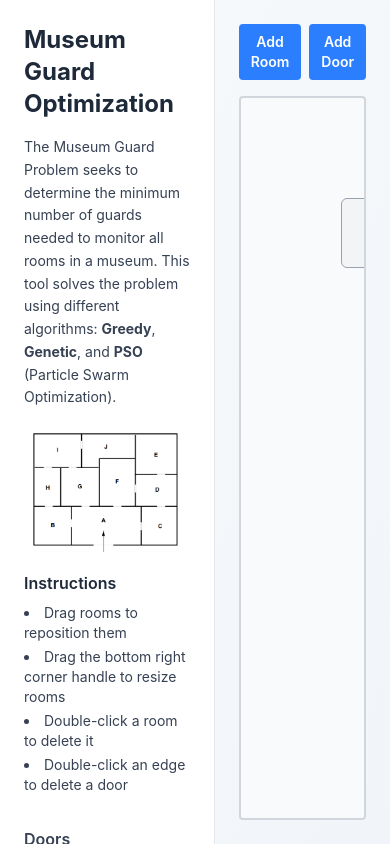
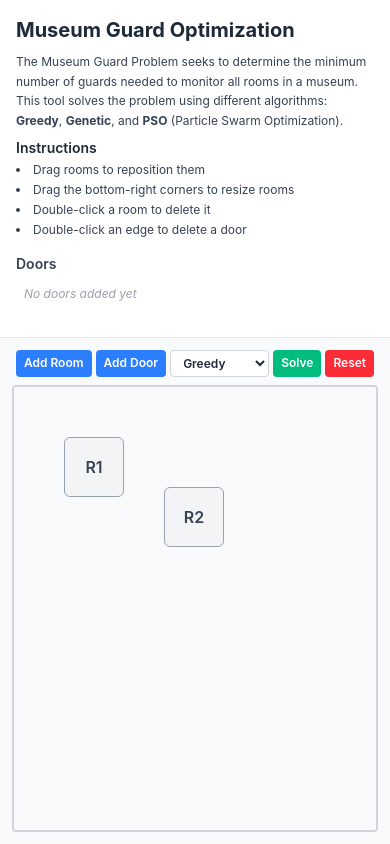
Before and after one commit to hejmanh/museum-guard-solving-web, a Next.js app: page / in a window 390 px wide. Built offline with nearby package versions, Linux system fonts and the light colour scheme.

Commit message:
style: responsive

```diff
--- a/app/page.tsx
+++ b/app/page.tsx
@@ -8,8 +8,8 @@ import { Room, Door, Algorithm } from "@/shared/types";
 
 export default function Home() {
   const [rooms, setRooms] = useState<Room[]>([
-    { id: 1, x: 100, y: 100, width: 70, height: 70 },
-    { id: 2, x: 250, y: 150, width: 70, height: 70 },
+    { id: 1, x: 50, y: 50, width: 60, height: 60 },
+    { id: 2, x: 150, y: 100, width: 60, height: 60 },
   ]);
   const [doors, setDoors] = useState<Door[]>([]);
   const [nextRoomId, setNextRoomId] = useState(3);
@@ -27,10 +27,10 @@ export default function Home() {
 
     const newRoom: Room = {
       id: newId,
-      x: 50 + Math.random() * 200,
-      y: 50 + Math.random() * 200,
-      width: 70,
-      height: 70,
+      x: 20 + Math.random() * 150,
+      y: 20 + Math.random() * 150,
+      width: 60,
+      height: 60,
     };
     setRooms([...rooms, newRoom]);
   };
@@ -103,8 +103,8 @@ export default function Home() {
 
   const handleReset = () => {
     setRooms([
-      { id: 1, x: 100, y: 100, width: 80, height: 80 },
-      { id: 2, x: 250, y: 150, width: 80, height: 80 },
+      { id: 1, x: 50, y: 50, width: 60, height: 60 },
+      { id: 2, x: 150, y: 100, width: 60, height: 60 },
     ]);
     setDoors([]);
     setNextRoomId(3);
@@ -113,28 +113,27 @@ export default function Home() {
   };
 
   const handleSolveOptimization = () => {
-    // Placeholder for optimization logic
     alert(`chua lam hihi`);
   };
 
   return (
-    <div className="flex h-screen w-screen bg-linear-to-br from-slate-50 to-slate-100 overflow-hidden">
+    <div className="min-h-screen w-full bg-gradient-to-br from-slate-50 to-slate-100 portrait:flex portrait:flex-col landscape:flex landscape:flex-row">
       {/* Left Panel */}
-      <div className="w-[28rem] p-6 bg-white border-r border-gray-200 overflow-y-auto flex flex-col">
-        <h1 className="text-2xl font-bold text-gray-800 mb-4">
+      <div className="portrait:w-full portrait:h-[40vh] portrait:overflow-y-auto landscape:w-96 xl:w-[32rem] 2xl:w-[36rem] landscape:h-screen landscape:overflow-y-auto p-4 sm:p-6 bg-white portrait:border-b landscape:border-r border-gray-200 flex flex-col">
+        <h1 className="text-xl sm:text-2xl font-bold text-gray-800 mb-2 sm:mb-4">
           Museum Guard Optimization
         </h1>
 
         {/* Introduction */}
-        <section className="mb-4">
-          <p className="text-sm text-gray-700 leading-relaxed">
+        <section className="mb-2 sm:mb-4">
+          <p className="text-xs sm:text-sm text-gray-700 leading-relaxed">
             The Museum Guard Problem seeks to determine the minimum number of guards needed to monitor all rooms in a museum.
             This tool solves the problem using different algorithms: <strong>Greedy</strong>, <strong>Genetic</strong>, and <strong>PSO</strong> (Particle Swarm Optimization).
           </p>
         </section>
 
-        {/* Example Image */}
-        <section className="mb-4 flex justify-center">
+        {/* Example Image - Hidden on mobile portrait for space */}
+        <section className="mb-2 sm:mb-4 portrait:hidden landscape:flex justify-center">
           <div className="overflow-hidden">
             <Image
               src="/images/example.png"
@@ -146,11 +145,11 @@ export default function Home() {
         </section>
 
         {/* Instructions */}
-        <section className="mb-4">
-          <h3 className="text-base font-semibold text-gray-800 mb-2">Instructions</h3>
-          <ul className="text-sm text-gray-700 space-y-1 list-disc list-inside">
+        <section className="mb-2 sm:mb-4">
+          <h3 className="text-sm sm:text-base font-semibold text-gray-800 mb-1 sm:mb-2">Instructions</h3>
+          <ul className="text-xs sm:text-sm text-gray-700 space-y-1 list-disc list-inside">
             <li>Drag rooms to reposition them</li>
-            <li>Drag the bottom right corner handle to resize rooms</li>
+            <li>Drag the bottom-right corners to resize rooms</li>
             <li>Double-click a room to delete it</li>
             <li>Double-click an edge to delete a door</li>
           </ul>
@@ -158,53 +157,47 @@ export default function Home() {
 
         {/* Door List */}
         <DoorList doors={doors} />
-
-        {/* Control Buttons */}
-        <section className="mt-4">
-          <div className="flex gap-2 flex-wrap">
-            <select
-              value={selectedAlgorithm}
-              onChange={(e) => setSelectedAlgorithm(e.target.value as Algorithm)}
-              className="px-3 py-2 pr-8 bg-white border border-gray-300 text-sm font-semibold rounded hover:border-gray-400 transition-colors"
-            >
-              <option value="greedy">Greedy</option>
-              <option value="genetic">Genetic</option>
-              <option value="pso">PSO</option>
-            </select>
-            <button
-              onClick={handleSolveOptimization}
-              className="px-3 py-2 bg-emerald-500 text-white text-sm font-semibold rounded hover:bg-emerald-600 transition-colors"
-            >
-              Solve Optimization
-            </button>
-            <button
-              onClick={handleReset}
-              className="px-3 py-2 bg-red-500 text-white text-sm font-semibold rounded hover:bg-red-600 transition-colors"
-            >
-              Reset
-            </button>
-          </div>
-        </section>
       </div>
 
       {/* Right Panel - Map View */}
-      <div className="flex-1 p-6 flex flex-col">
+      <div className="portrait:w-full portrait:h-[60vh] landscape:flex-1 landscape:h-screen p-3 sm:p-6 flex flex-col bg-gray-50">
         {/* Top Control Bar */}
-        <div className="flex justify-end gap-2 mb-4">
+        <div className="flex portrait:justify-center landscape:justify-end gap-1 sm:gap-2 mb-2 sm:mb-4 flex-wrap">
           <button
             onClick={handleAddRoom}
-            className="px-3 py-2 bg-blue-500 text-white text-sm font-semibold rounded hover:bg-blue-600 transition-colors"
+            className="px-2 sm:px-3 py-1 sm:py-2 bg-blue-500 text-white text-xs sm:text-sm font-semibold rounded hover:bg-blue-600 transition-colors"
           >
             Add Room
           </button>
           <button
             onClick={handleAddDoorFromButton}
-            className="px-3 py-2 bg-blue-500 text-white text-sm font-semibold rounded hover:bg-blue-600 transition-colors"
+            className="px-2 sm:px-3 py-1 sm:py-2 bg-blue-500 text-white text-xs sm:text-sm font-semibold rounded hover:bg-blue-600 transition-colors"
           >
             Add Door
           </button>
+          <select
+            value={selectedAlgorithm}
+            onChange={(e) => setSelectedAlgorithm(e.target.value as Algorithm)}
+            className="px-2 sm:px-3 py-1 sm:py-2 pr-6 sm:pr-8 bg-white border border-gray-300 text-xs sm:text-sm font-semibold rounded hover:border-gray-400 transition-colors"
+          >
+            <option value="greedy">Greedy</option>
+            <option value="genetic">Genetic</option>
+            <option value="pso">PSO</option>
+          </select>
+          <button
+            onClick={handleSolveOptimization}
+            className="px-2 sm:px-3 py-1 sm:py-2 bg-emerald-500 text-white text-xs sm:text-sm font-semibold rounded hover:bg-emerald-600 transition-colors"
+          >
+            Solve
+          </button>
+          <button
+            onClick={handleReset}
+            className="px-2 sm:px-3 py-1 sm:py-2 bg-red-500 text-white text-xs sm:text-sm font-semibold rounded hover:bg-red-600 transition-colors"
+          >
+            Reset
+          </button>
         </div>
-        <div className="flex-1">
+        <div className="flex-1 min-h-[300px] portrait:min-h-[400px]">
           <Map
             rooms={rooms}
             doors={doors}
--- a/shared/components/DoorList.tsx
+++ b/shared/components/DoorList.tsx
@@ -8,17 +8,17 @@ interface DoorListProps {
 
 export default function DoorList({ doors }: DoorListProps) {
   return (
-    <div className="mt-4">
-      <div className="flex items-center justify-between mb-2">
-        <h3 className="text-base font-semibold text-gray-700">Doors</h3>
+    <div className="mt-2 sm:mt-4">
+      <div className="flex items-center justify-between mb-1 sm:mb-2">
+        <h3 className="text-sm sm:text-base font-semibold text-gray-700">Doors</h3>
       </div>
-      <div className="p-2 max-h-32 overflow-y-auto bg-white">
+      <div className="p-2 max-h-24 sm:max-h-32 overflow-y-auto bg-white">
         {doors.length === 0 ? (
-          <p className="text-sm text-gray-400 italic">No doors added yet</p>
+          <p className="text-xs sm:text-sm text-gray-400 italic">No doors added yet</p>
         ) : (
           <ul className="space-y-1">
             {doors.map((door) => (
-              <li key={door.id} className="text-sm text-gray-700">
+              <li key={door.id} className="text-xs sm:text-sm text-gray-700">
                 Door {door.id}: Room {door.room1Id} - Room {door.room2Id}
               </li>
             ))}
```
